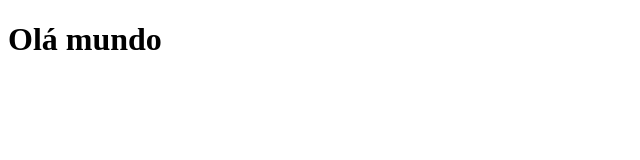
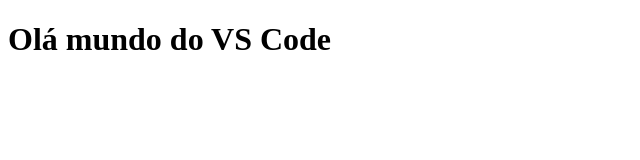
Before and after one commit to matheusspontam/TesteVSCode, a plain HTML site: page index.html in a window 1280 px wide. Shown: the whole page, without its empty margins (0-640 px from the left). Drawn offline with Linux system fonts and the light colour scheme.

Commit message:
Update index.html

```diff
--- a/index.html
+++ b/index.html
@@ -7,6 +7,6 @@
     <title>Document</title>
 </head>
 <body>
-  <h1>Olá mundo</h1>
+  <h1>Olá mundo do VS Code</h1>
 </body>
 </html>
```
